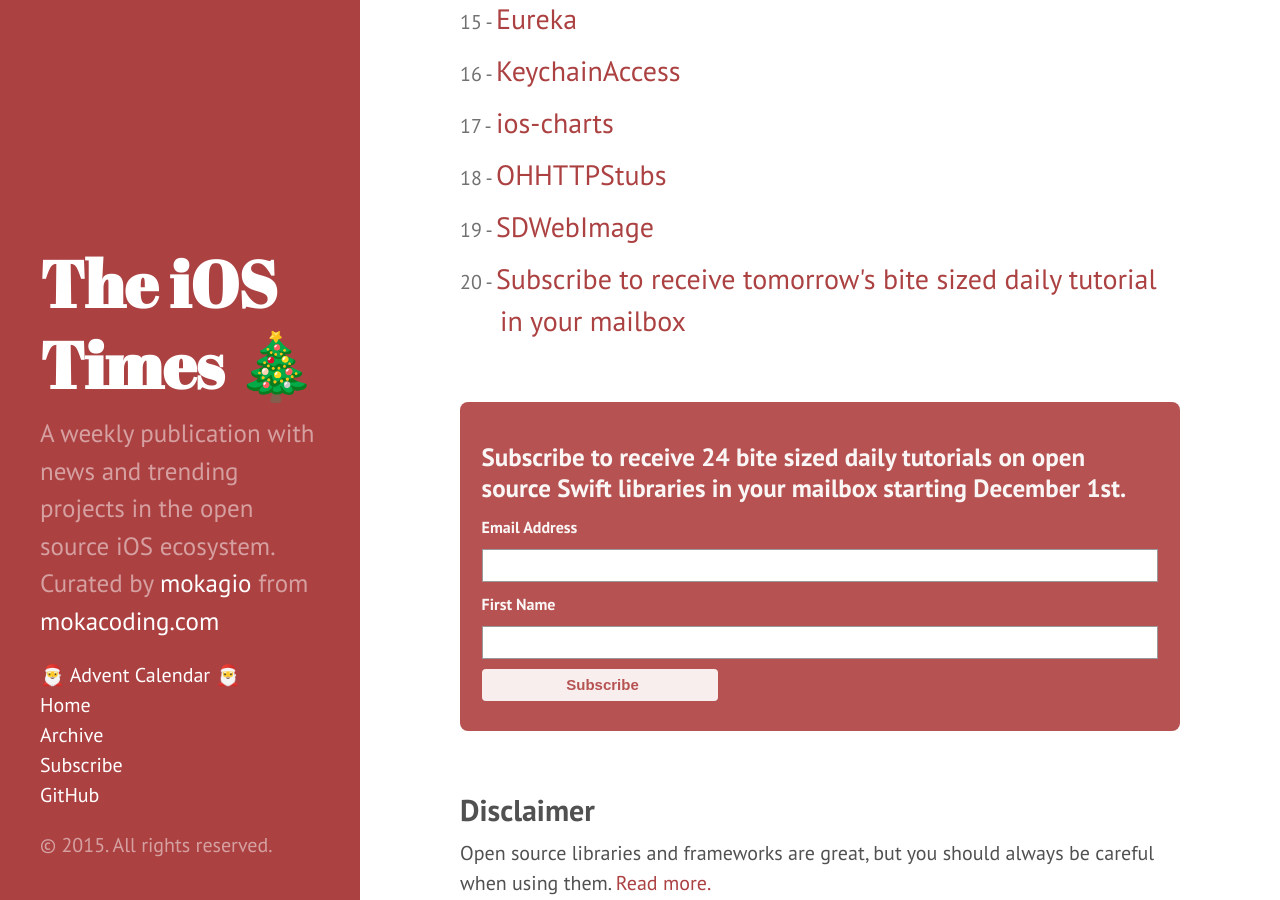
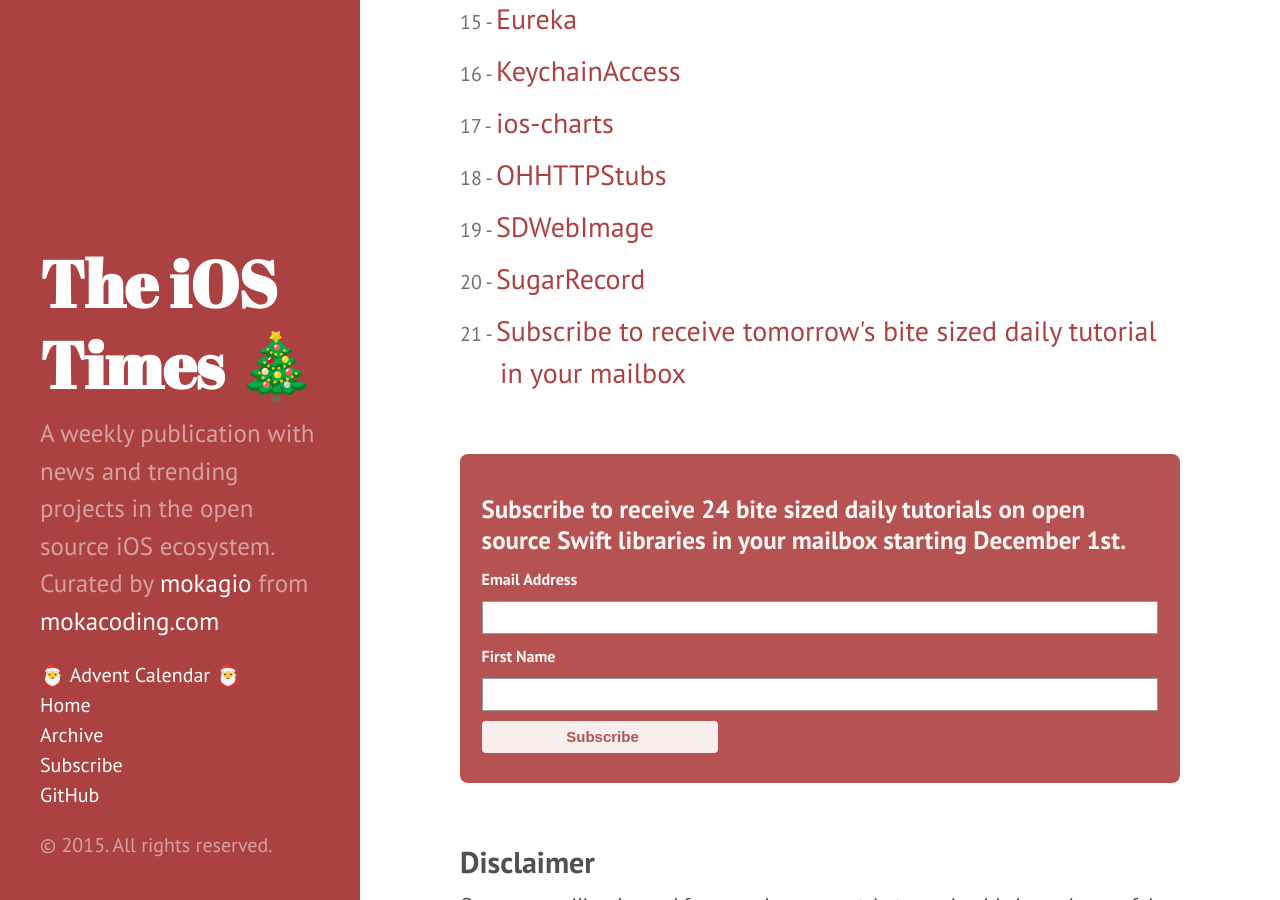
Before and after one commit to mokacoding/the-ios-times, a Jekyll site: the page built from advent-calendar.html, in a window 1280 px wide and 900 px high, scrolled down 1018 px. Built offline with Jekyll 4.4.1, drawn with Linux system fonts in a browser that asks for light colours; comment, search, counter and statistics services are not loaded.

Commit message:
🎄 - Advent Calendar - Day 20 - SugarRecord

```diff
--- a/advent-calendar.html
+++ b/advent-calendar.html
@@ -29,6 +29,7 @@
   <li><a href="/advent-calendar/ioscharts.html">ios-charts</a></li>
   <li><a href="/advent-calendar/ohhttpstubs.html">OHHTTPStubs</a></li>
   <li><a href="/advent-calendar/sdwebimage.html">SDWebImage</a></li>
+  <li><a href="/advent-calendar/sugarrecord.html">SugarRecord</a></li>
   <li><a href="/advent-calendar-subscribe">Subscribe to receive tomorrow's bite sized daily tutorial in your mailbox</a></li>
 </ol>
 
```
